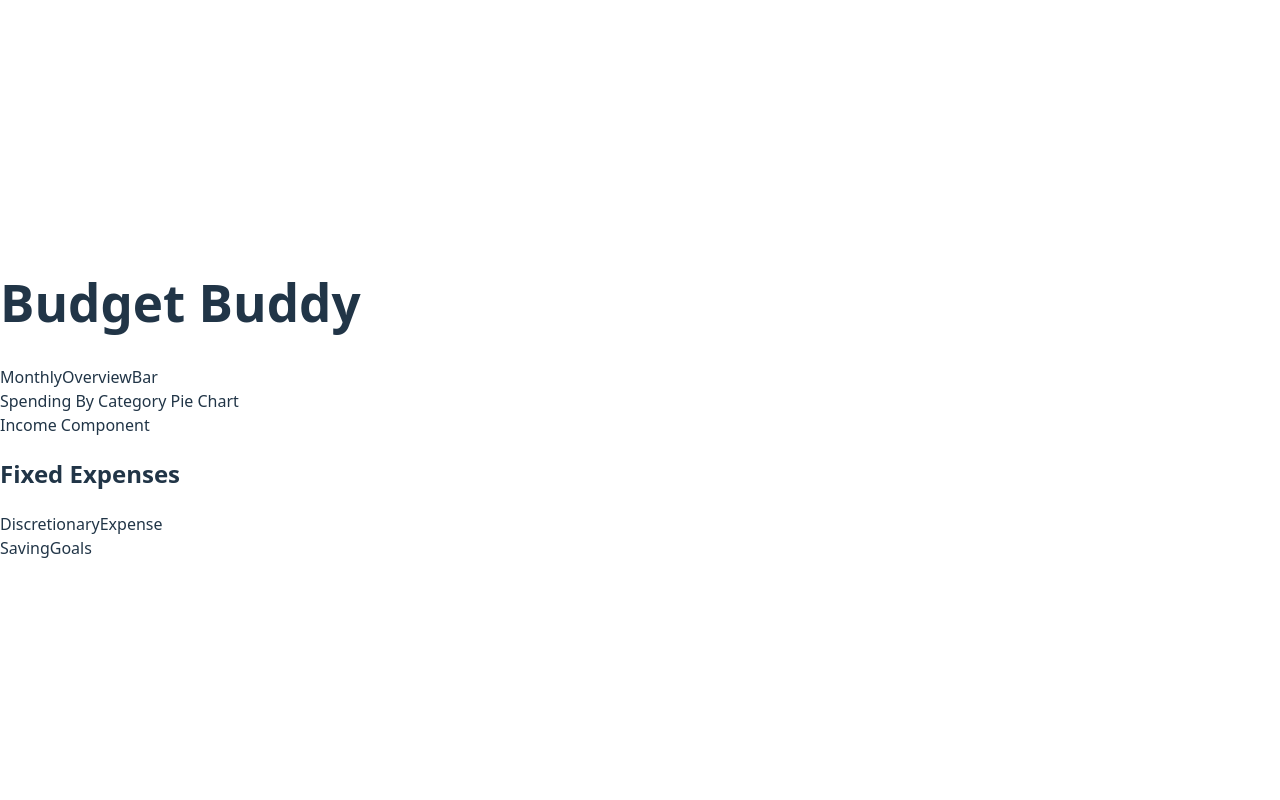
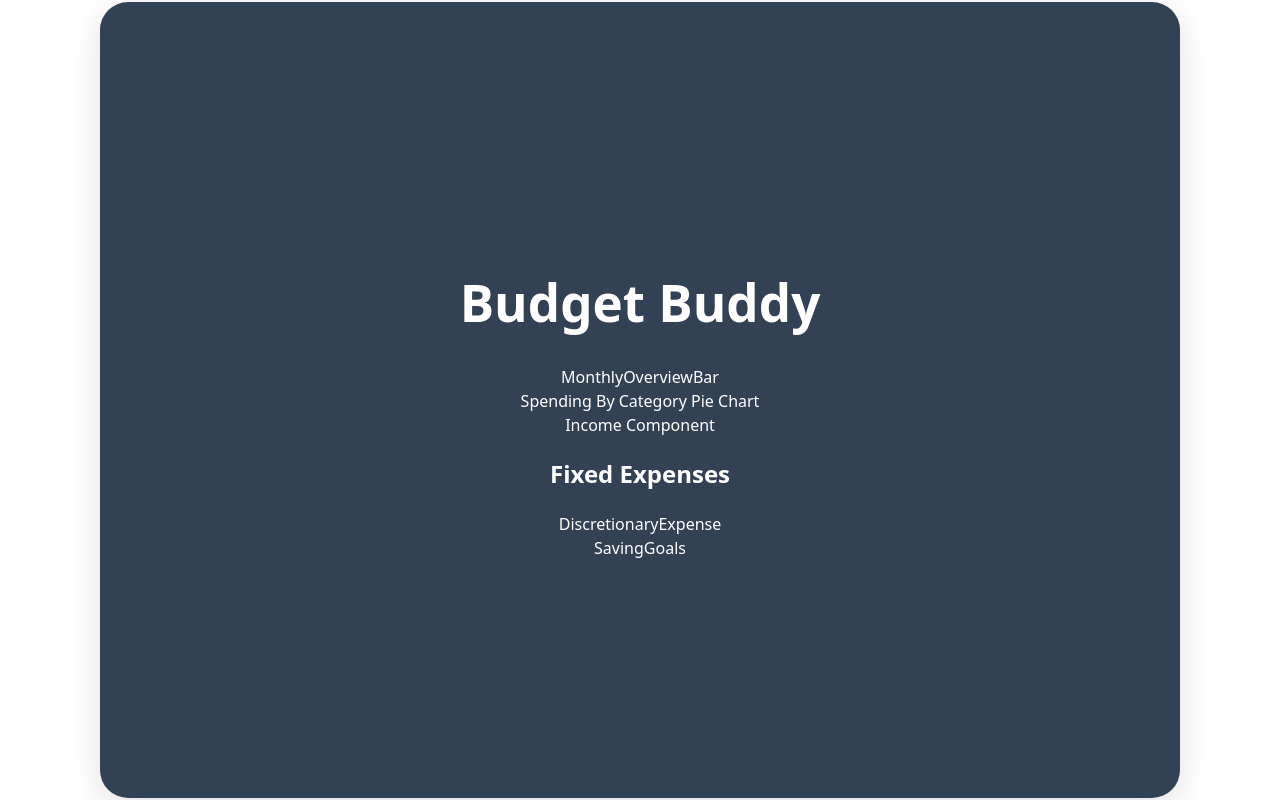
Before and after one commit to annaR920/August-Evening, a React (Vite) app in the folder Budget Buddy/: page / in a window 1280 px wide. Built offline with nearby package versions, Linux system fonts and the light colour scheme.

Commit message:
Made a main container, center it, and colored it slate.  Centered the components/words and colored them white.

```diff
--- a/Budget Buddy/src/App.css
+++ b/Budget Buddy/src/App.css
@@ -0,0 +1,28 @@
+
+
+
+body, #root {
+	height: 100vh;
+	margin: 0;
+	padding: 0;
+	background: #fff;
+}
+
+ .main-container {
+	width: 1000px;
+	min-height: 700px;
+	margin: 0 auto;
+	position: absolute;
+	top: 50%;
+	left: 50%;
+	transform: translate(-50%, -50%);
+	padding: 48px 40px;
+	background: #334155;
+	border-radius: 28px;
+	box-shadow: 0 8px 32px rgba(0,0,0,0.12);
+	display: flex;
+	flex-direction: column;
+	align-items: center;
+	justify-content: center;
+  color: #fff;
+}
--- a/Budget Buddy/src/App.tsx
+++ b/Budget Buddy/src/App.tsx
@@ -9,7 +9,7 @@ import Income from "./components/Income";
 
 function App() {
   return (
-    <>
+    <div className="main-container">
       <Header />
       <MonthlyOverviewBar />
       <SpendingCategoriePie />
@@ -17,7 +17,7 @@ function App() {
       <FixedExpenses />
       <DiscretionaryExpense />
       <SavingGoals />
-    </>
+    </div>
   );
 }
 
```
